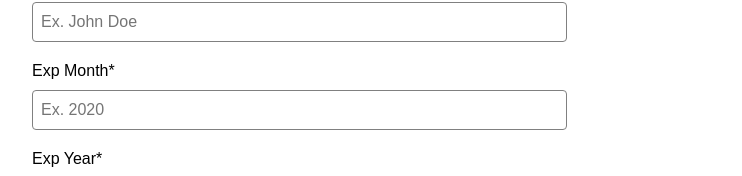
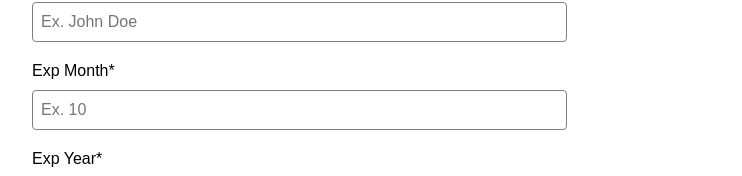
Before and after one commit to joaodorea/leiturinha, a React app: page / in a window 1280 px wide. Shown: the part 227-403 px from the top of the page, without its empty margins (58-800 px from the left). Built offline with nearby package versions, Linux system fonts and the light colour scheme.

Commit message:
feat: sending feedback with success pay.

```diff
--- a/src/modules/billing/components/PaymentForm.tsx
+++ b/src/modules/billing/components/PaymentForm.tsx
@@ -1,6 +1,6 @@
 import React, { useState } from 'react'
 
-type FormFields = {
+export type FormFields = {
   cardNumber: string
   cardName: string
   expMonth: string
@@ -16,7 +16,12 @@ const init: FormFields = {
   cvvNumber: ''
 }
 
-const PaymentForm = (props) => {
+type PaymentFormProps = {
+  children: React.ReactNode
+  submitForm: (formFields: FormFields) => void
+}
+
+const PaymentForm = (props: PaymentFormProps) => {
   const [formFields, setField] = useState<FormFields>(init)
 
   const onChange = (e: React.FormEvent<HTMLInputElement>): void => {
@@ -28,11 +33,16 @@ const PaymentForm = (props) => {
     setField({ ...formFields, [name]: value})
   }
 
+  const submit = (e: React.SyntheticEvent):void => {
+    e.preventDefault()
+    props.submitForm(formFields)
+  }
+
   return (
-    <form>
+    <form onSubmit={submit}>
       <label>
         Card Number*
-          <input required value={formFields.cardNumber} onChange={onChange} className="form-input" type="number" placeholder="Ex. 1234-5678-9876-5667" name="cardNumber" id="card-number" />
+          <input required value={formFields.cardNumber} size={16} onChange={onChange} className="form-input" type="number" placeholder="Ex. 1234-5678-9876-5667" name="cardNumber" id="card-number" />
       </label>
 
       <label>
@@ -42,7 +52,7 @@ const PaymentForm = (props) => {
 
       <label>
         Exp Month*
-          <input required min="1" max="12" size={4} value={formFields.expMonth} onChange={onChange} className="form-input" type="number" placeholder="Ex. 2020" name="expMonth" id="exp-month" />
+          <input required min="1" max="12" size={2} value={formFields.expMonth} onChange={onChange} className="form-input" type="number" placeholder="Ex. 10" name="expMonth" id="exp-month" />
       </label>
 
       <label>
@@ -56,7 +66,7 @@ const PaymentForm = (props) => {
       </label>
 
       <label>
-        <input type="checkbox" name="agree" id="agree" />
+        <input required type="checkbox" name="agree" id="agree" />
           I agree to the <u>Term & Conditions</u> and <u>Privacy Policy</u>.
       </label>
 
--- a/src/modules/billing/views/index.tsx
+++ b/src/modules/billing/views/index.tsx
@@ -1,6 +1,6 @@
 import React, { useContext } from 'react'
 
-import PaymentForm from '../components/PaymentForm'
+import PaymentForm, { FormFields } from '../components/PaymentForm'
 import PaymentOrder from '../components/PaymentOrder'
 import { AppContext } from '@/state/context'
 import utils from '@/utils/index'
@@ -14,11 +14,16 @@ const Billing = () => {
     setContext({ ...context, step: 'order' })
   }
 
+  const submitForm = (formFields: FormFields): void => {
+    alert(`Congratulations ${formFields.cardName}! Successful payment!`)
+    goToOrders()
+  }
+
   return (
     <section className="billing">
       <h1 className="title">Payment Options</h1>
 
-      <PaymentForm>
+      <PaymentForm submitForm={submitForm}>
         <button className="btn">Pay {utils.formatMoney(context.total)}</button>
       </PaymentForm>
 
```
